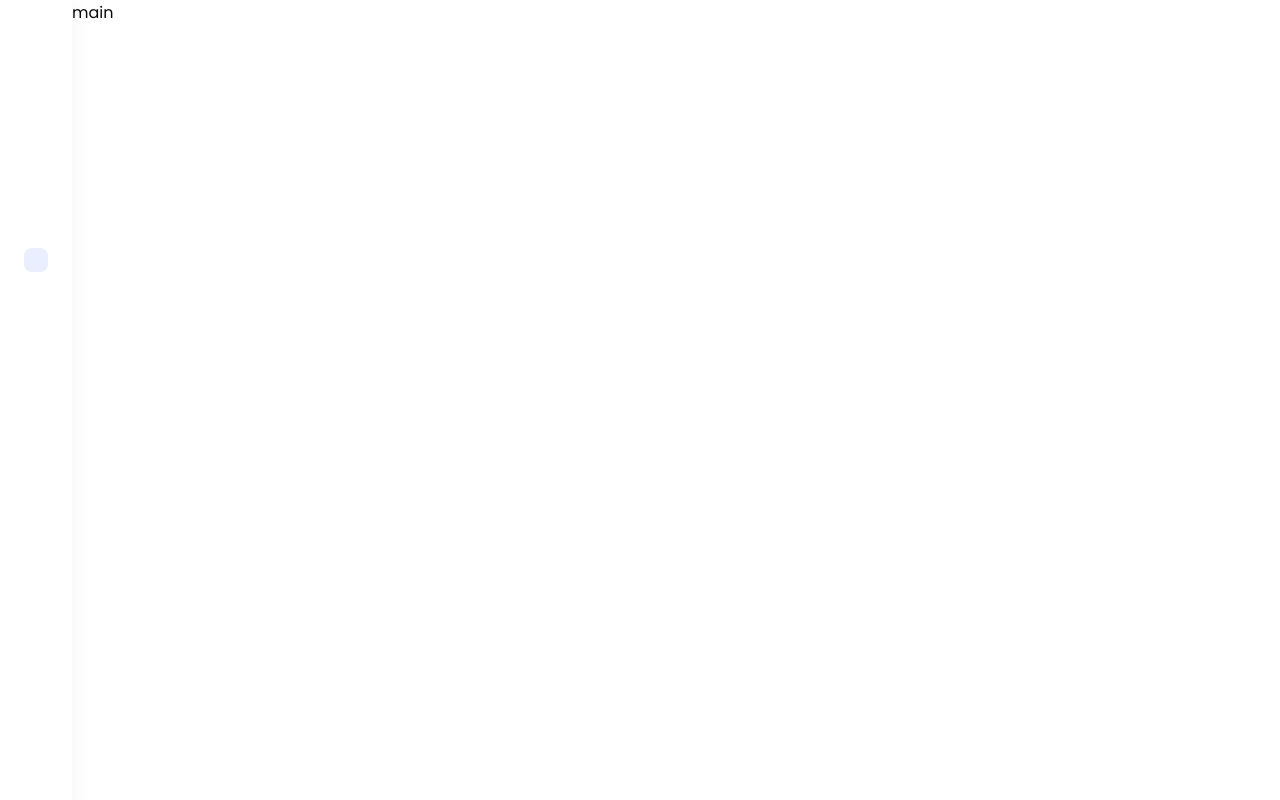
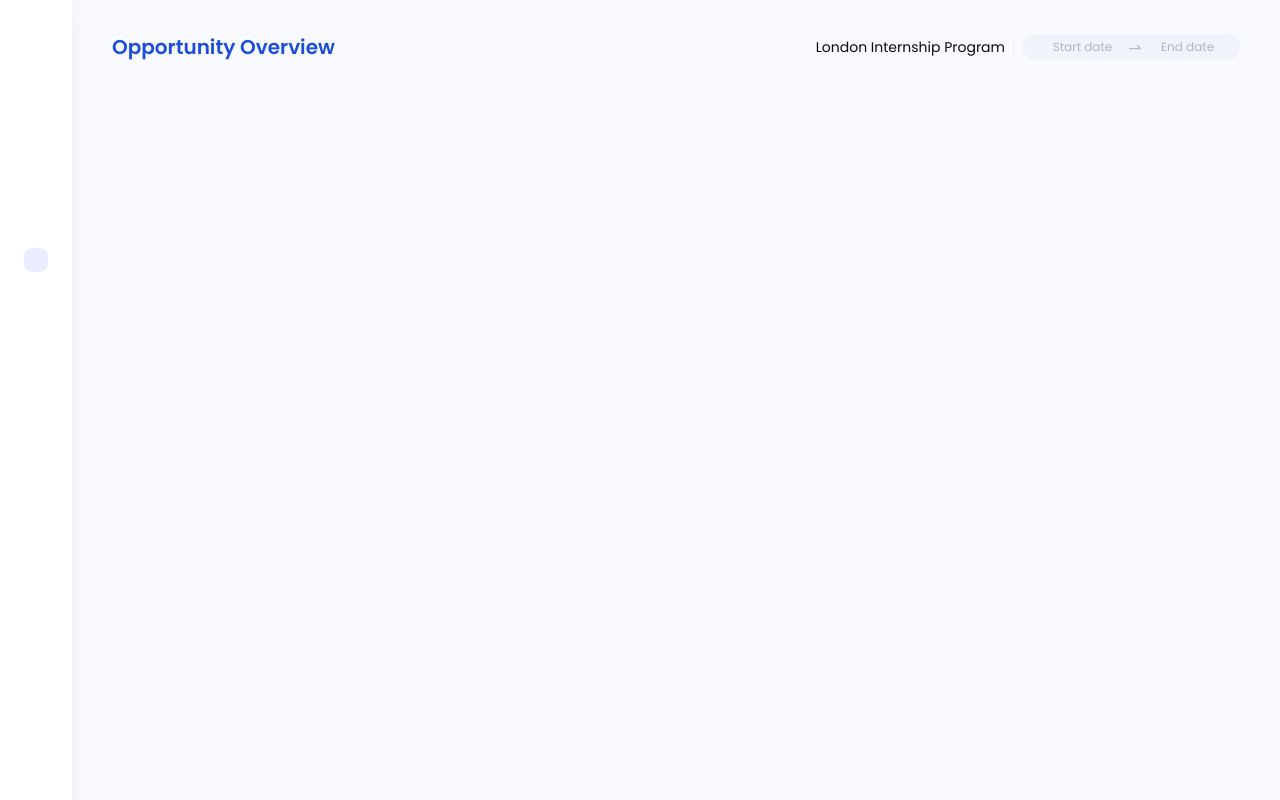
Before and after one commit to mohamedkhaled4053/Task2, a React (Create React App) app: page / in a window 1280 px wide. Shown: the top 800 px of the page. Built offline with nearby package versions, Linux system fonts and the light colour scheme.

Commit message:
top header

```diff
--- a/src/components/Main/Main.tsx
+++ b/src/components/Main/Main.tsx
@@ -1,6 +1,30 @@
+import { DatePicker } from "antd";
 import "./style.scss";
+import { Icon } from "../Icon/Icon";
+
 const Main = () => {
-  return <div className="main">main</div>;
+  return (
+    <div className="main">
+      <div className="header">
+        <h1>Opportunity Overview</h1>
+        <div className="header-filter">
+          <p>London Internship Program</p>
+          <Icon
+            name="arrow"
+            width={18}
+            style={{ transform: "rotate(-90deg)" }}
+          />
+          <span className="line"></span>
+          <DatePicker.RangePicker
+            suffixIcon={<Icon name="Calendar_Days" />}
+            onChange={(values) => {
+              console.log(values?.map((value) => value!.toISOString()));
+            }}
+          />
+        </div>
+      </div>
+    </div>
+  );
 };
 
 export default Main;
--- a/src/components/Main/style.scss
+++ b/src/components/Main/style.scss
@@ -1,4 +1,53 @@
-.main{
-    height: 5000px;
-    width: 100%;
+.main {
+  height: 5000px;
+  width: 100%;
+  background: #f9faff;
+  padding: 32px 40px;
+
+  .header {
+    display: flex;
+    justify-content: space-between;
+    align-items: center;
+    h1 {
+      color: #1d4ed8;
+      font-size: 20px;
+      font-weight: 600;
+    }
+    .header-filter {
+      display: flex;
+      align-items: center;
+      gap: 8px;
+      p {
+        font-size: 14px;
+      }
+      .line {
+        width: 1px;
+        height: 19px;
+        background: #f2f2f2;
+      }
+      .ant-picker {
+        border: none;
+        border-radius: 100px;
+        background: #f0f3fb;
+        padding: 4px 16px;
+        font-family: Inter;
+        width: 218px;
+        .ant-picker-input {
+          input {
+            text-align: center;
+            font-size: 12px;
+          }
+        }
+        .ant-picker-suffix {
+          order: -1;
+          margin-right: 8px;
+          margin-left: 0;
+        }
+        .ant-picker-clear {
+          inset-inline-end: 16px;
+          background: #f0f3fb;
+        }
+      }
+    }
+  }
 }
--- a/src/components/Side/Side.tsx
+++ b/src/components/Side/Side.tsx
@@ -14,7 +14,7 @@ const Side = () => {
     "File_Document",
     "Notebook",
     "Heart_01",
-    "Chevron_Right_MD",
+    "arrow",
   ];
 
   return (
```
Also changed, not shown: src/assets/svgs/Calendar_Days.svg (added), src/assets/svgs/arrow.svg (renamed from src/assets/svgs/Chevron_Right_MD.svg).
